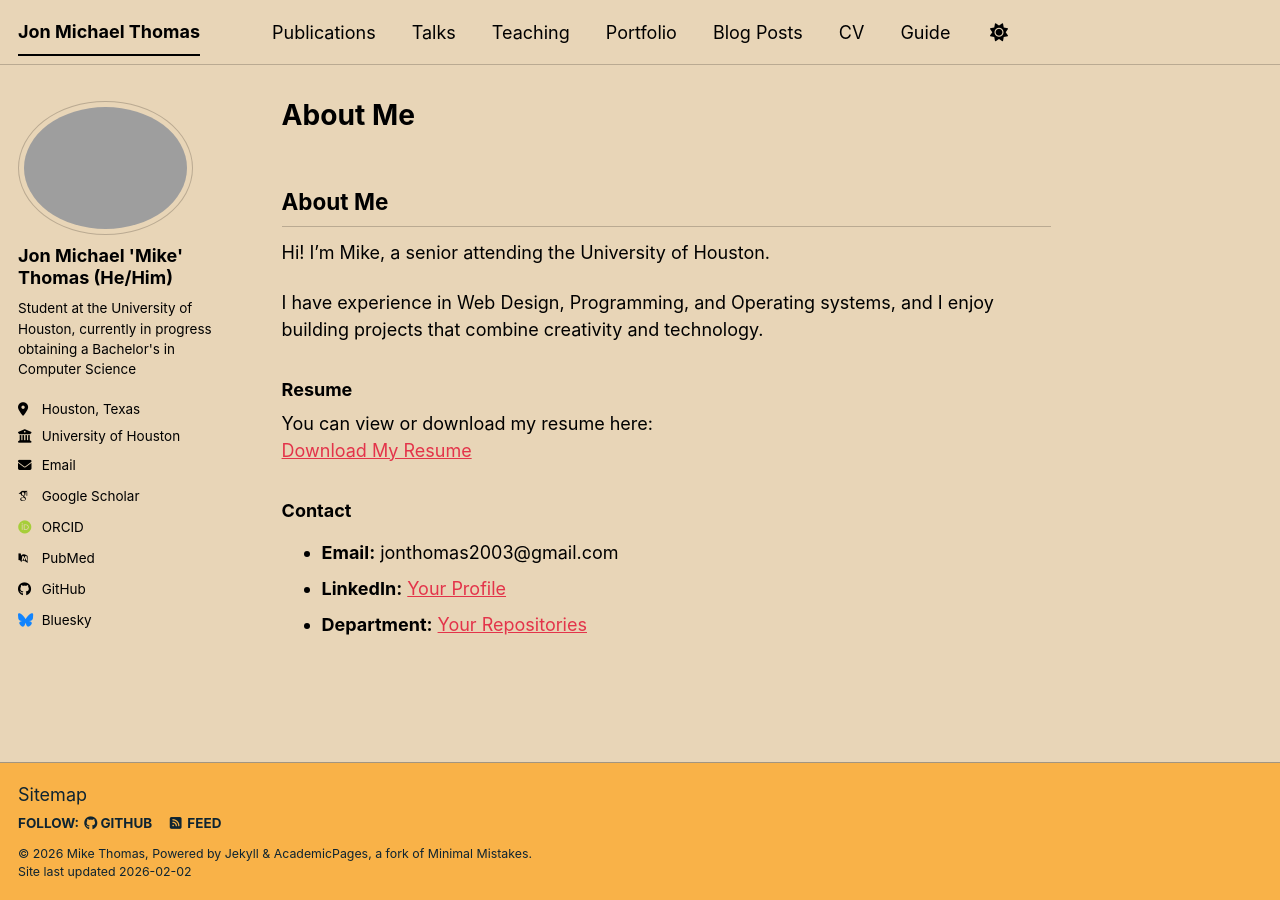
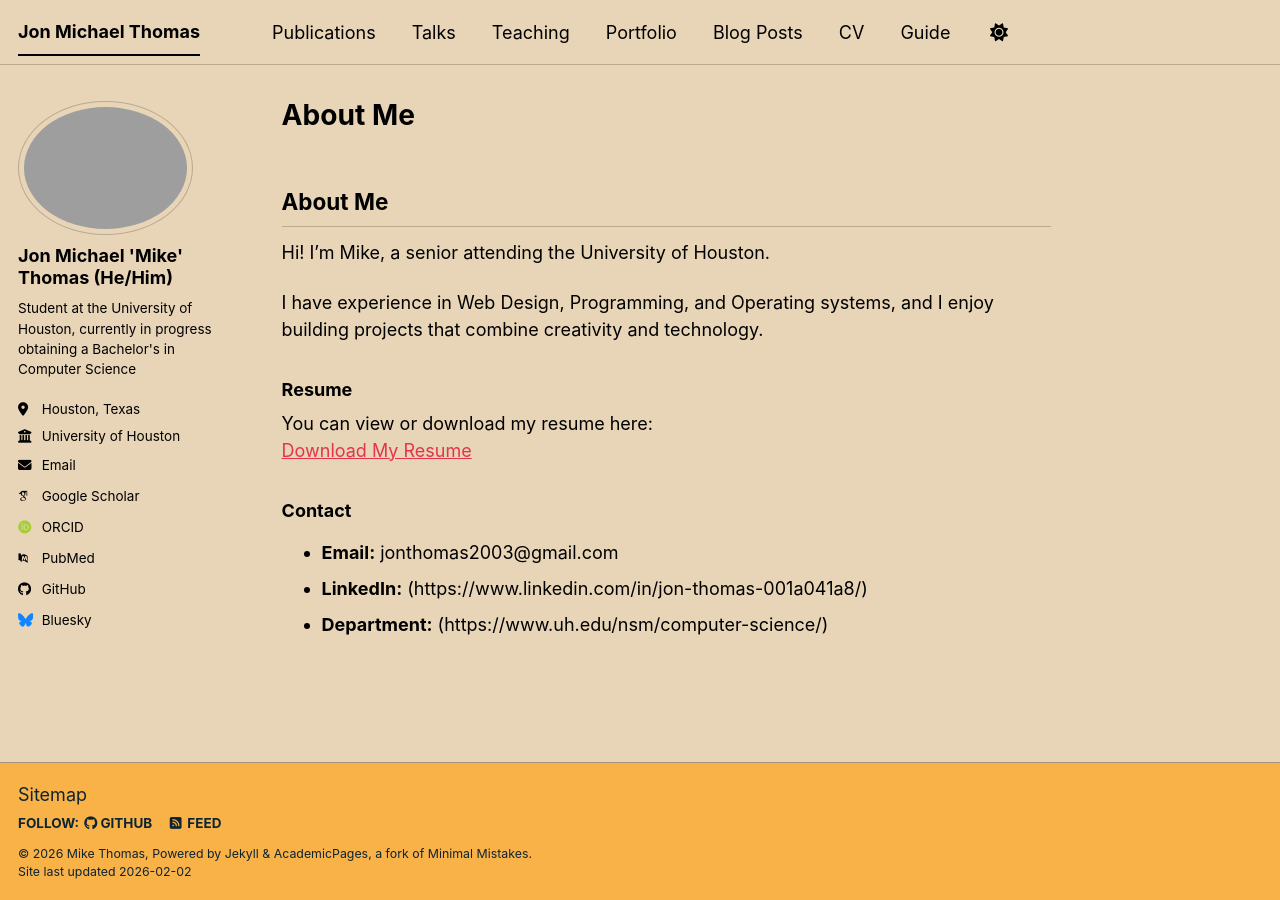
Before and after one commit to mikT03/mikT03.github.io, a Jekyll site: the page built from _pages/about.md, in a window 1280 px wide. Built offline with Jekyll 4.4.1, drawn with Linux system fonts in a browser that asks for light colours; some web fonts are replaced; a script bundle is joined from its source files by our own code; library files that are not in the unit come from our copies.

Commit message:
Update about.md

```diff
--- a/_pages/about.md
+++ b/_pages/about.md
@@ -20,5 +20,5 @@ You can view or download my resume here:
 ### Contact
 
 - **Email:** jonthomas2003@gmail.com
-- **LinkedIn:** [Your Profile](https://www.linkedin.com/in/jon-thomas-001a041a8/)
-- **Department:** [Your Repositories](https://www.uh.edu/nsm/computer-science/)
+- **LinkedIn:** (https://www.linkedin.com/in/jon-thomas-001a041a8/)
+- **Department:** (https://www.uh.edu/nsm/computer-science/)
```
